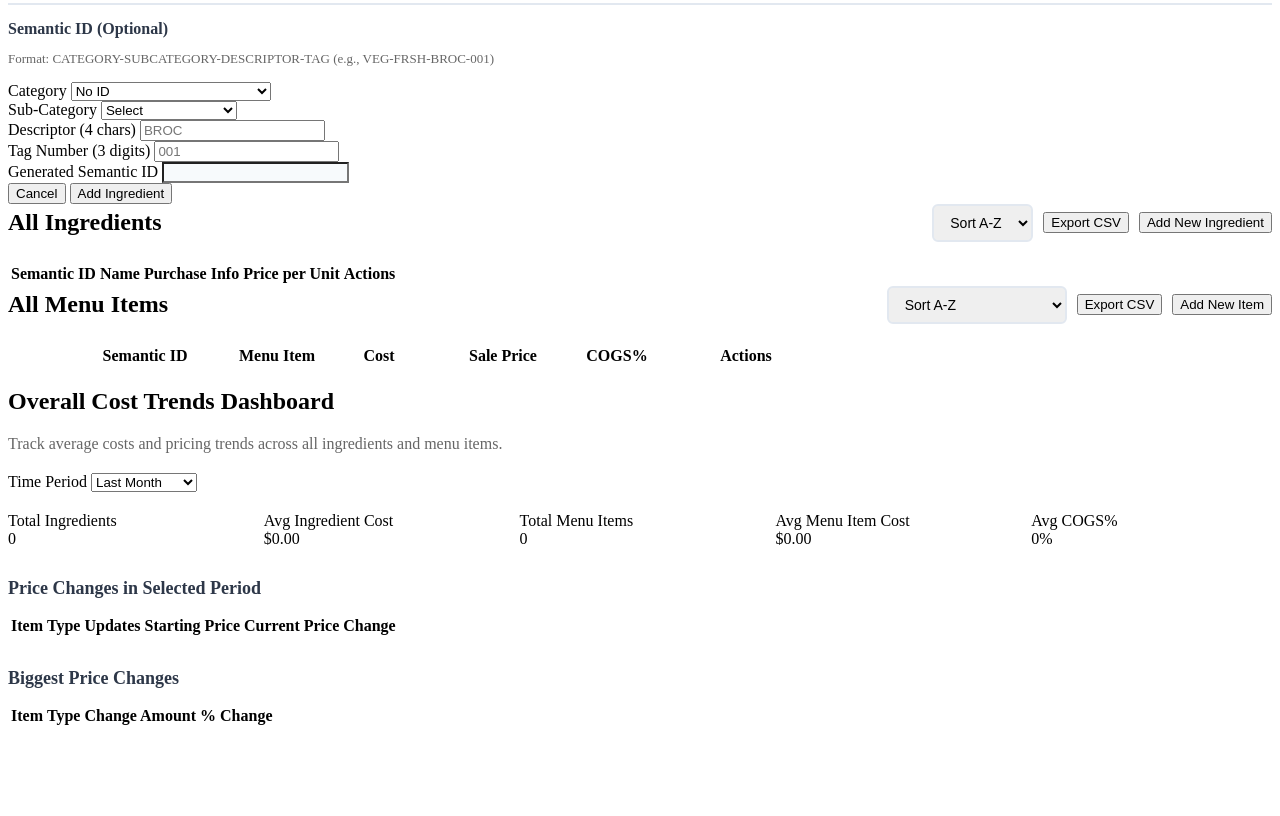
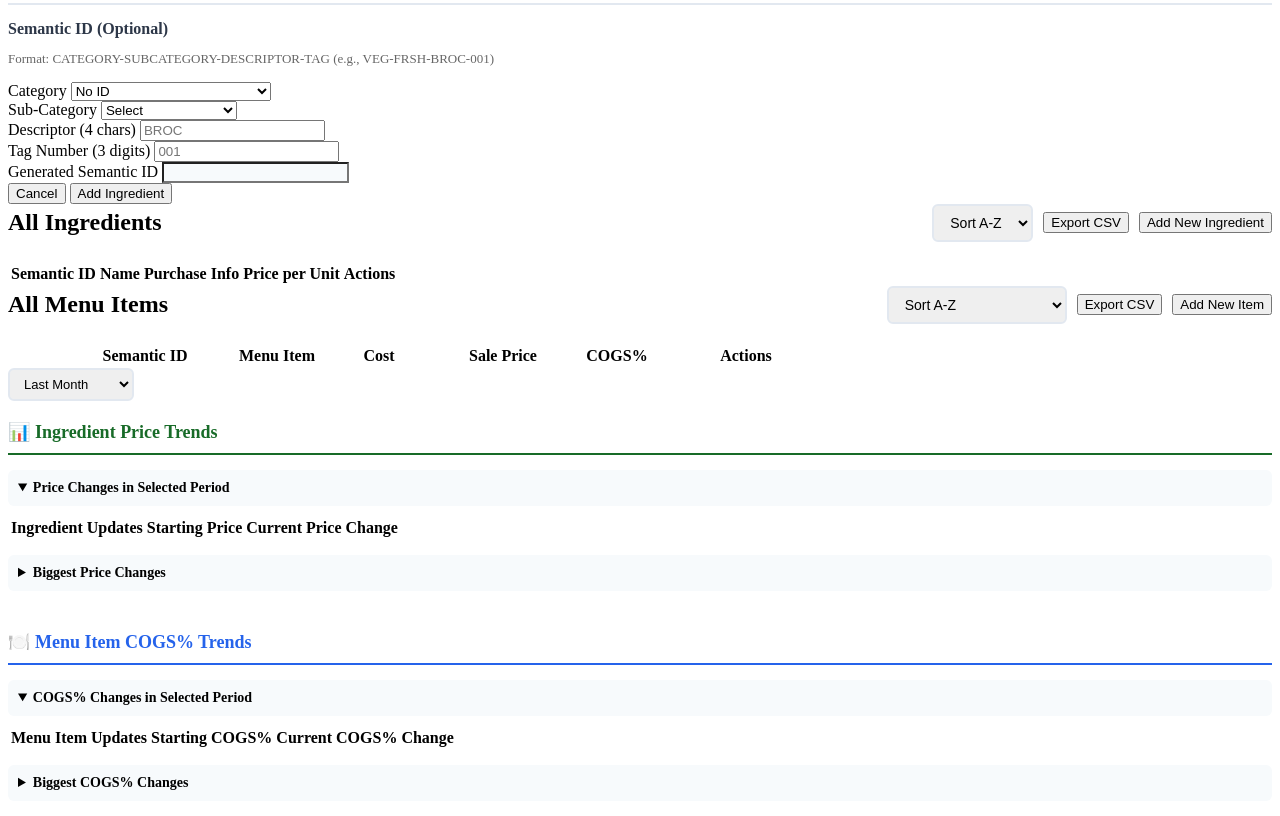
Before and after one commit to may10100thu/cost-calculator, a website with bundled scripts: page index.html in a window 1280 px wide. Shown: the part 305-1121 px from the top of the page. Before the commit the page ends 1041 px from the top, so only its background shows below. Built offline with nearby package versions, Linux system fonts and the light colour scheme; a script that the page names is missing.

Commit message:
Update index.html

```diff
--- a/index.html
+++ b/index.html
@@ -206,15 +206,10 @@
 
         <!-- Dashboard Section -->
         <div id="profit" class="section hidden">
-            <!-- Overall Summary -->
             <div class="card">
-                <h2>Overall Cost Trends Dashboard</h2>
-                <p style="color: #666; margin-bottom: 20px;">Track average costs and pricing trends across all ingredients and menu items.</p>
+                <div style="display: flex; justify-content: space-between; align-items: center; margin-bottom: 20px;">
 
-                <div class="form-row">
-                    <div class="form-group">
-                        <label>Time Period</label>
-                        <select id="trends-period" onchange="loadTrends()">
+                    <select id="trends-period" onchange="loadTrends()" style="padding: 6px 10px; border: 2px solid #e2e8f0; border-radius: 6px; font-size: 13px;">
                         <option value="7">Last Week</option>
                         <option value="14">Last 2 Weeks</option>
                         <option value="30" selected>Last Month</option>
@@ -222,74 +217,94 @@
                         <option value="90">Last 3 Months</option>
                         <option value="180">Last 6 Months</option>
                         <option value="365">Last Year</option>
-                            <option value="730">Last 2 Years</option>
-                            <option value="1825">Last 5 Years</option>
-                            <option value="3650">Last 10 Years</option>
                         <option value="all">All Time</option>
                     </select>
                 </div>
-                </div>
 
-                <!-- Summary Cards -->
-                <div style="display: grid; grid-template-columns: repeat(auto-fit, minmax(200px, 1fr)); gap: 15px; margin: 20px 0;">
-                    <div class="summary-card">
-                        <div class="summary-label">Total Ingredients</div>
-                        <div class="summary-value" id="summary-total-ingredients">0</div>
-                    </div>
-                    <div class="summary-card">
-                        <div class="summary-label">Avg Ingredient Cost</div>
-                        <div class="summary-value" id="summary-avg-ingredient-cost">$0.00</div>
-                    </div>
-                    <div class="summary-card">
-                        <div class="summary-label">Total Menu Items</div>
-                        <div class="summary-value" id="summary-total-menu-items">0</div>
-                    </div>
-                    <div class="summary-card">
-                        <div class="summary-label">Avg Menu Item Cost</div>
-                        <div class="summary-value" id="summary-avg-menu-cost">$0.00</div>
-                    </div>
-                    <div class="summary-card">
-                        <div class="summary-label">Avg COGS%</div>
-                        <div class="summary-value" id="summary-avg-cogs">0%</div>
-                    </div>
-                </div>
+                <!-- Ingredients Section -->
+                <div style="margin-bottom: 40px;">
+                    <h3 style="color: #186B28; font-size: 18px; margin-bottom: 15px; padding-bottom: 10px; border-bottom: 2px solid #186B28;">📊 Ingredient Price Trends</h3>
 
-                <!-- Price Change Analysis -->
-                <div style="margin-top: 30px;">
-                    <h3 style="color: #2d3748; font-size: 18px; margin-bottom: 15px;">Price Changes in Selected Period</h3>
-                    <div class="table-container">
+                    <details style="margin-bottom: 15px;" open>
+                        <summary style="cursor: pointer; padding: 10px; background: #f7fafc; border-radius: 6px; font-weight: 600; font-size: 14px;">
+                            Price Changes in Selected Period
+                        </summary>
+                        <div class="table-container" style="margin-top: 10px;">
                             <table>
                                 <thead>
                                     <tr>
-                                    <th>Item</th>
-                                    <th>Type</th>
+                                        <th>Ingredient</th>
                                         <th>Updates</th>
                                         <th>Starting Price</th>
                                         <th>Current Price</th>
                                         <th>Change</th>
                                     </tr>
                                 </thead>
-                            <tbody id="price-changes-list"></tbody>
+                                <tbody id="ingredient-price-changes-list"></tbody>
                             </table>
                         </div>
-                </div>
+                    </details>
 
-                <!-- Top Cost Changes -->
-                <div style="margin-top: 30px;">
-                    <h3 style="color: #2d3748; font-size: 18px; margin-bottom: 15px;">Biggest Price Changes</h3>
-                    <div class="table-container">
+                    <details style="margin-bottom: 15px;">
+                        <summary style="cursor: pointer; padding: 10px; background: #f7fafc; border-radius: 6px; font-weight: 600; font-size: 14px;">
+                            Biggest Price Changes
+                        </summary>
+                        <div class="table-container" style="margin-top: 10px;">
                             <table>
                                 <thead>
                                     <tr>
-                                    <th>Item</th>
-                                    <th>Type</th>
+                                        <th>Ingredient</th>
                                         <th>Change Amount</th>
                                         <th>% Change</th>
                                     </tr>
                                 </thead>
-                            <tbody id="top-changes-list"></tbody>
+                                <tbody id="ingredient-top-changes-list"></tbody>
                             </table>
                         </div>
+                    </details>
+                </div>
+
+                <!-- Menu Items Section -->
+                <div>
+                    <h3 style="color: #2563eb; font-size: 18px; margin-bottom: 15px; padding-bottom: 10px; border-bottom: 2px solid #2563eb;">🍽️ Menu Item COGS% Trends</h3>
+
+                    <details style="margin-bottom: 15px;" open>
+                        <summary style="cursor: pointer; padding: 10px; background: #f7fafc; border-radius: 6px; font-weight: 600; font-size: 14px;">
+                            COGS% Changes in Selected Period
+                        </summary>
+                        <div class="table-container" style="margin-top: 10px;">
+                            <table>
+                                <thead>
+                                    <tr>
+                                        <th>Menu Item</th>
+                                        <th>Updates</th>
+                                        <th>Starting COGS%</th>
+                                        <th>Current COGS%</th>
+                                        <th>Change</th>
+                                    </tr>
+                                </thead>
+                                <tbody id="menu-cogs-changes-list"></tbody>
+                            </table>
+                        </div>
+                    </details>
+
+                    <details style="margin-bottom: 15px;">
+                        <summary style="cursor: pointer; padding: 10px; background: #f7fafc; border-radius: 6px; font-weight: 600; font-size: 14px;">
+                            Biggest COGS% Changes
+                        </summary>
+                        <div class="table-container" style="margin-top: 10px;">
+                            <table>
+                                <thead>
+                                    <tr>
+                                        <th>Menu Item</th>
+                                        <th>COGS% Change</th>
+                                        <th>Impact</th>
+                                    </tr>
+                                </thead>
+                                <tbody id="menu-top-cogs-list"></tbody>
+                            </table>
+                        </div>
+                    </details>
                 </div>
             </div>
         </div>
```
Lines whose indentation alone changed are shown as unchanged.
